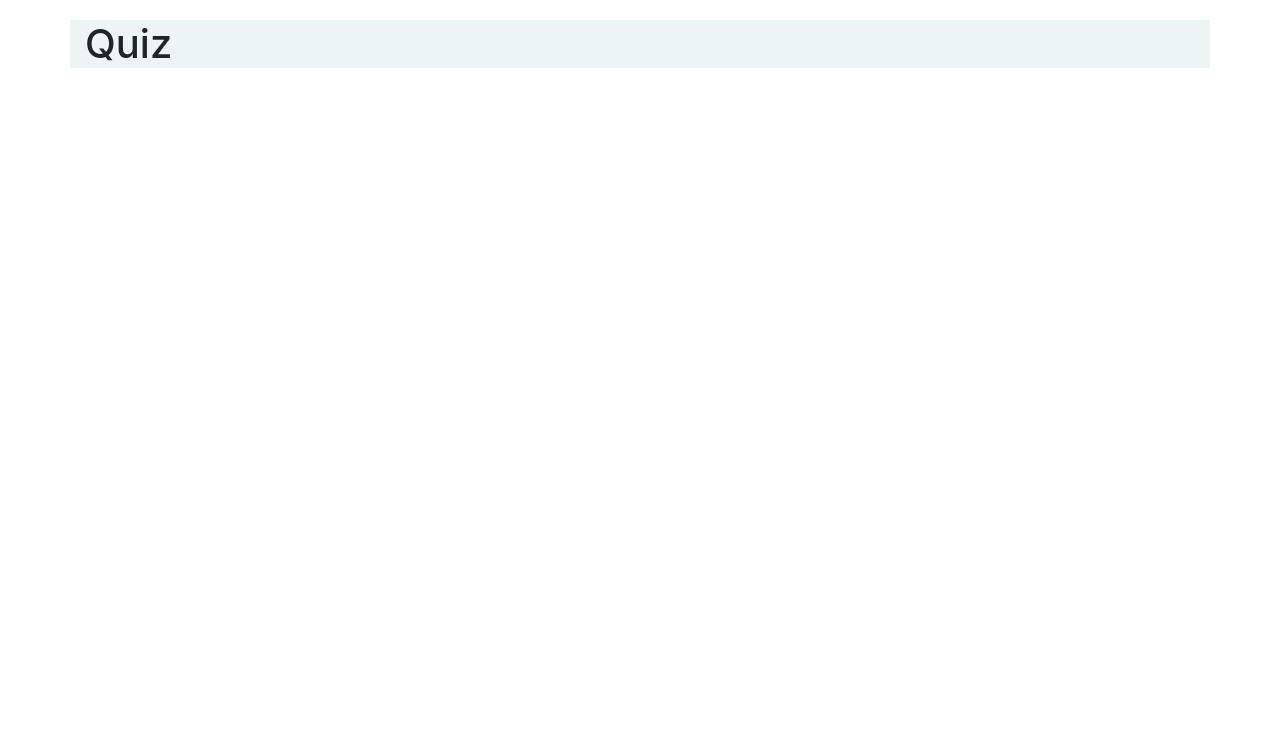
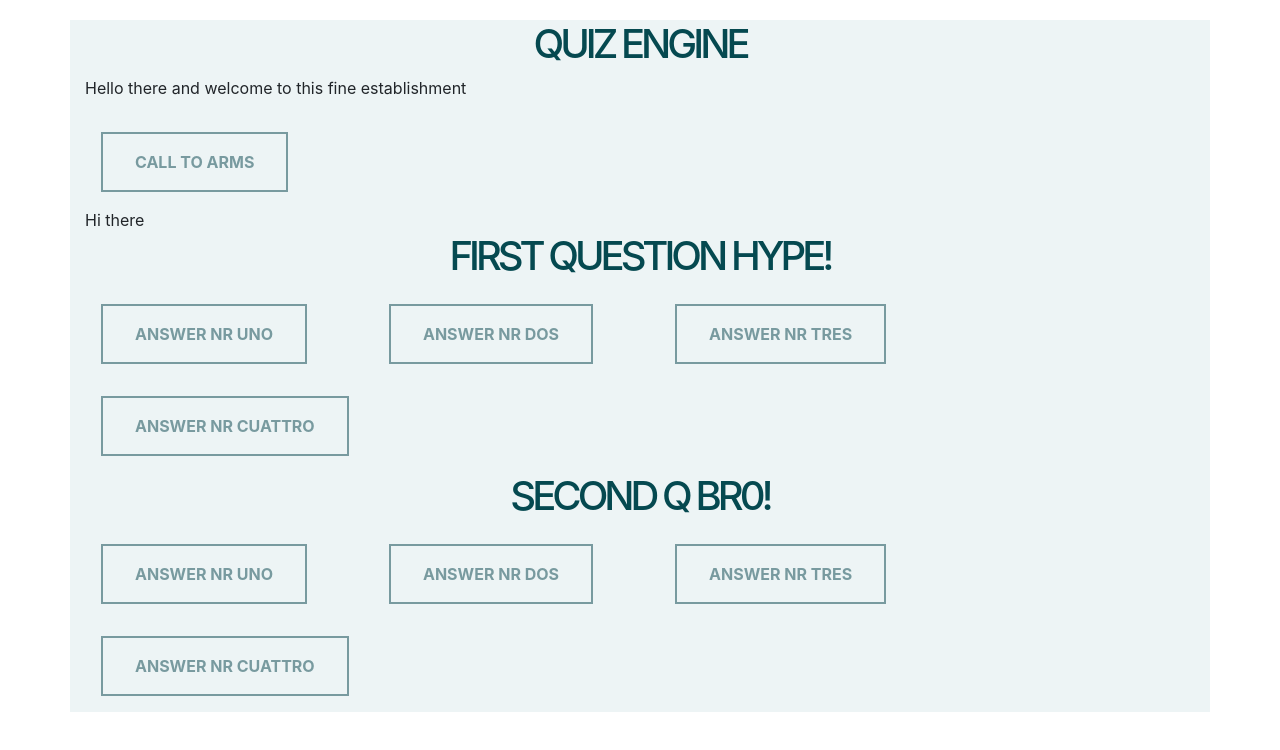
Before and after one commit to hultgrrr/hultgrrr.github.io, a website: page src/index.html in a window 1280 px wide. Drawn offline with nearby package versions, Linux system fonts and the light colour scheme.

Commit message:
Designing

```diff
--- a/src/index.html
+++ b/src/index.html
@@ -10,11 +10,23 @@
 
 <body>
     <div class="container" id="quiz_block">
-        <h1>Quiz</h1>
+        <h1>Quiz Engine</h1>
+
+        <div id="quiz_intro">
+            <p>Hello there and welcome to this fine establishment</p>
+            <button type="button" class="quiz-button" id="quiz_start">CALL TO ARMS</button>
+        </div>
+
+        <div id="quiz_questions">
+            <div class="quiz_question">
+                Hi there
+            </div>
+        </div>
     </div>
 
     <script src="assets/jquery/dist/jquery.min.js"></script>
     <script src="assets/bootstrap/dist/js/bootstrap.min.js"></script>
+    <script src="scripts/app.js"></script>
 </body>
 
 </html>
--- /dev/null
+++ b/src/questions.json
@@ -0,0 +1,22 @@
+[
+    {
+        "id": 1,
+        "title": "First Question Hype!",
+        "answers": [
+            {"id": 1, "text": "Answer Nr Uno"},
+            {"id": 2, "text": "Answer Nr Dos"},
+            {"id": 3, "text": "Answer Nr Tres"},
+            {"id": 4, "text": "Answer Nr Cuattro"}
+        ]
+    },
+    {
+        "id": 2,
+        "title": "Second Q Br0!",
+        "answers": [
+            {"id": 1, "text": "Answer Nr Uno"},
+            {"id": 2, "text": "Answer Nr Dos"},
+            {"id": 3, "text": "Answer Nr Tres"},
+            {"id": 4, "text": "Answer Nr Cuattro"}
+        ]
+    }
+]
--- a/src/scripts/app.js
+++ b/src/scripts/app.js
@@ -0,0 +1,47 @@
+$(document).ready(function() {
+    var questions = [];
+    var questionsBlock = $('#quiz_questions');
+
+    $.getJSON("questions.json", function(json) {
+        questions = json;
+
+        var readyForAction = buildDOMTree(questions);
+        console.log(readyForAction);
+
+        function buildDOMTree(questions) {
+            // loop through questions and set the html up
+            var block = questionsBlock;
+            $.each(questions, function (idx, question) {
+                var node = $('<div>').addClass('quiz-question');
+                node.append($('<h1>').text(question.title));
+
+                // loop through answers and set the element up
+                var answersBlock = $('<div>').addClass('quiz-answers');
+                $.each(question.answers, function (idx, answer) {
+                    var answerDiv = $('<div>').addClass('quiz-answer');
+                    answerDiv.append($('<button>').addClass('quiz-button').text(answer.text));
+                    answersBlock.append(answerDiv);
+                });
+                node.append(answersBlock);
+
+                block.append(node);
+            });
+
+            return block;
+        }
+
+        questionsBlock.fadeIn();
+
+        // start quiz on user click
+        $('#quiz_start').click(function () {
+
+            // fade out intro text
+            $('#quiz_intro').fadeOut(function () {
+                // fade in the questions
+                questionsBlock.fadeIn();
+            });
+        });
+    });
+
+
+});
--- a/src/styles/main.scss
+++ b/src/styles/main.scss
@@ -1,4 +1,38 @@
 #quiz_block {
     margin-top: 20px;
     background-color: #edf4f5;
+    min-height: 400px;
 }
+
+h1 {
+    color: #054950;
+    text-align: center;
+    letter-spacing: -4px;
+    text-transform: uppercase;
+}
+
+.quiz-button {
+    min-width: 150px;
+    max-width: 250px;
+    color: #789A9F;
+    background-color: #edf4f5;
+    border: 2px solid #789A9F;
+    margin: 1em;
+    padding: 1em 2em;
+    text-transform: uppercase;
+    font-weight: bold;
+    transition: .2s;
+    &:hover {
+        background-color: #789A9F;
+        color: #edf4f5;
+    }
+}
+
+#quiz_questions {
+    display: none;
+}
+
+.quiz-answer {
+    display: inline-block;
+    margin-right: 50px;
+}
```
Also changed, not shown: src/css/main.css.
